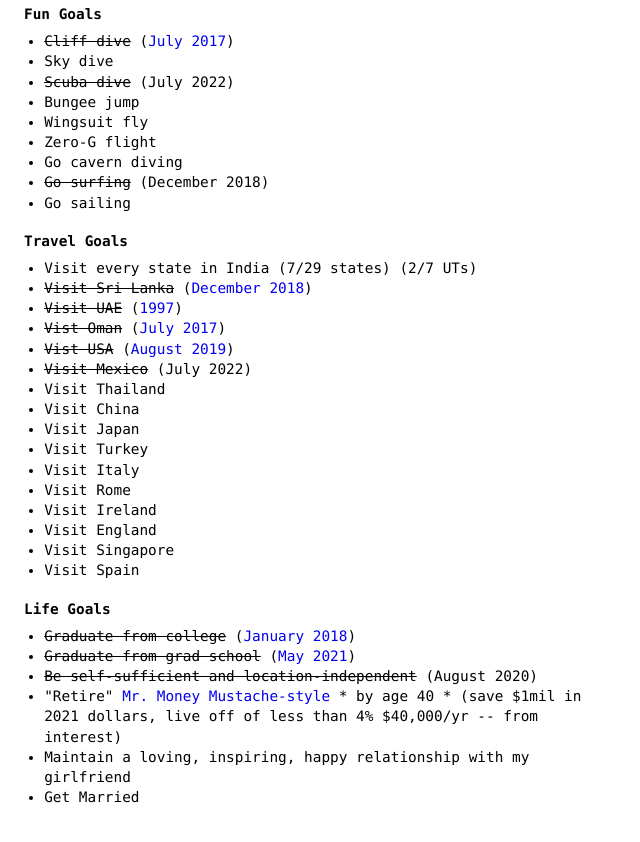
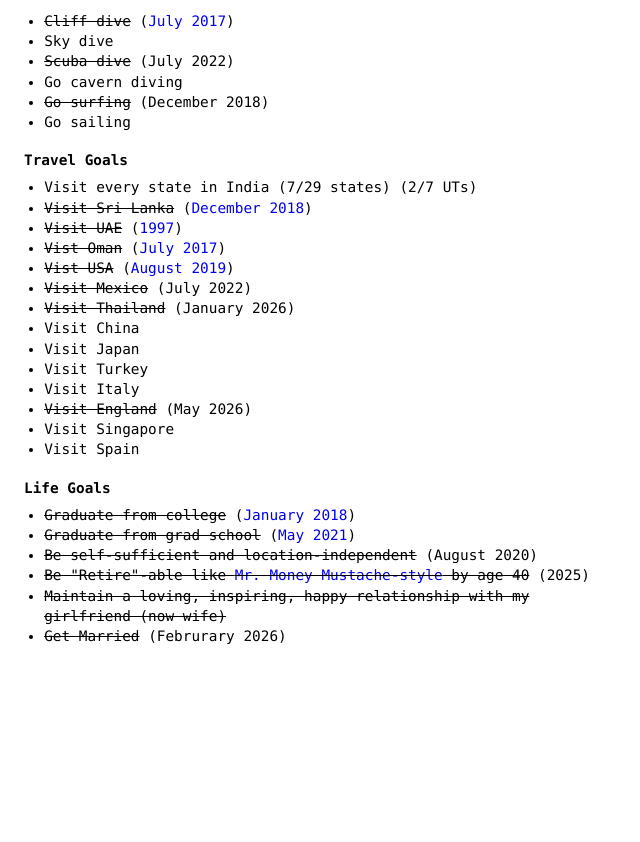
Before and after one commit to adyshake/adyshake.github.io, an Eleventy site: page src/impossible.md in a window 1280 px wide. Shown: the part 1508-2350 px from the top of the page, without its empty margins (0-640 px from the left). After the commit the page ends 2232 px from the top, so only its background shows below. Built offline with nearby package versions, Linux system fonts and the light colour scheme; Eleventy itself is replaced by a stand-in of ours; files that its build step writes are made by us from their sources.

Commit message:
Refresh now and impossible pages, soften table headers.
Archive the 2021 now update, add a new now entry, update impossible
list progress, and tint table headers with a light orange.

```diff
--- a/assets/site.css
+++ b/assets/site.css
@@ -214,7 +214,7 @@ table {
 }
 
 thead {
-  background: #eee;
+  background: rgba(255, 164, 89, 0.35);
   border: 1px solid #000;
 }
 
--- a/src/impossible.md
+++ b/src/impossible.md
@@ -19,7 +19,6 @@ I've always had a vague idea of the kind of experiences I wanted to pursue, but
 * Cycle 5K
 * Cycle 10K
 * Cycle 15K
-* Do a triathalon
 
 ### Gains
 
@@ -55,9 +54,6 @@ I've always had a vague idea of the kind of experiences I wanted to pursue, but
 * ~~Cliff dive~~ ([July 2017](https://youtu.be/XPeZyCxxVKA))
 * Sky dive
 * ~~Scuba dive~~ (July 2022)
-* Bungee jump
-* Wingsuit fly
-* Zero-G flight
 * Go cavern diving
 * ~~Go surfing~~ (December 2018)
 * Go sailing
@@ -70,14 +66,12 @@ I've always had a vague idea of the kind of experiences I wanted to pursue, but
 * ~~Vist Oman~~ ([July 2017](/images/impossible/visit-oman.jpg))
 * ~~Vist USA~~ ([August 2019](/images/impossible/visit-usa.jpg))
 * ~~Visit Mexico~~ (July 2022)
-* Visit Thailand
+* ~~Visit Thailand~~ (January 2026)
 * Visit China
 * Visit Japan
 * Visit Turkey
 * Visit Italy
-* Visit Rome
-* Visit Ireland
-* Visit England
+* ~~Visit England~~ (May 2026)
 * Visit Singapore
 * Visit Spain
 
@@ -86,6 +80,6 @@ I've always had a vague idea of the kind of experiences I wanted to pursue, but
 * ~~Graduate from college~~ ([January 2018](/images/impossible/graduate-college.jpg))
 * ~~Graduate from grad school~~ ([May 2021](/images/impossible/graduate-grad-school.jpg))
 * ~~Be self-sufficient and location-independent~~ (August 2020)
-* "Retire" [Mr. Money Mustache-style](http://www.mrmoneymustache.com/2011/09/15/a-brief-history-of-the-stash-how-we-saved-from-zero-to-retirement-in-ten-years/) * by age 40 * (save $1mil in 2021 dollars, live off of less than 4% $40,000/yr -- from interest)
-* Maintain a loving, inspiring, happy relationship with my girlfriend
-* Get Married
+* ~~Be "Retire"-able like [Mr. Money Mustache-style](http://www.mrmoneymustache.com/2011/09/15/a-brief-history-of-the-stash-how-we-saved-from-zero-to-retirement-in-ten-years/) by age 40~~ (2025)
+* ~~Maintain a loving, inspiring, happy relationship with my girlfriend (now wife)~~
+* ~~Get Married~~ (Februrary 2026)
```
Also changed, not shown: src/now.md (+2 -18 lines), src/posts/now-2021-august.md (added, +17 -0 lines).
